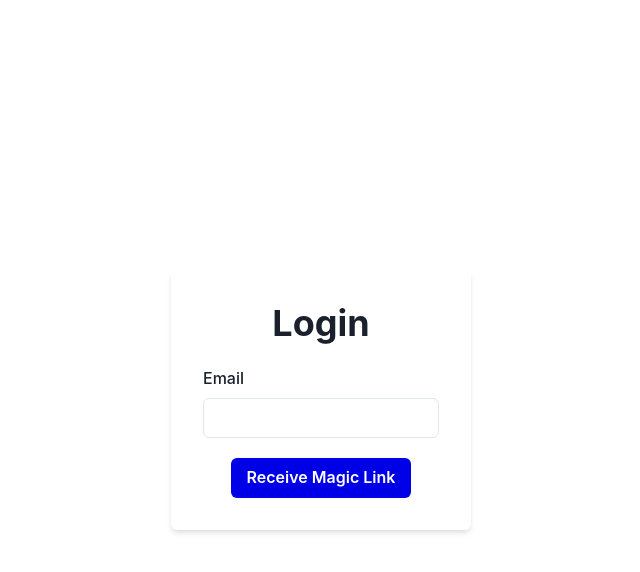
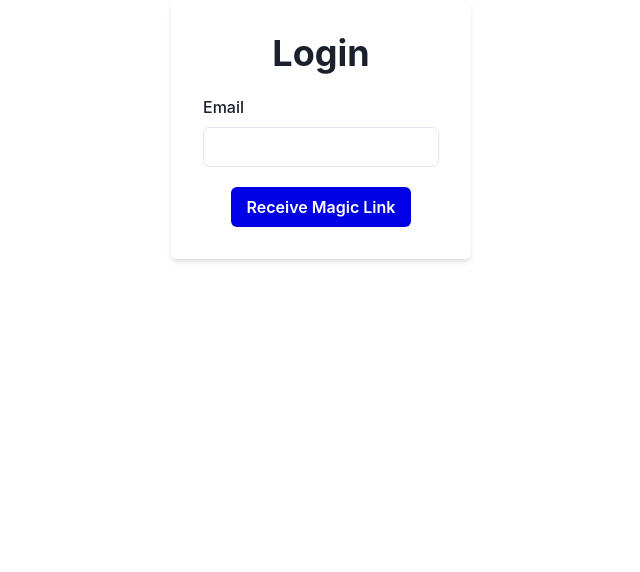
Before and after one commit to WilliamCSA04/competitive-pool, a Next.js app: page /login in a window 1280 px wide. Shown: the top 572 px of the page, without its empty margins (319-959 px from the left). Built offline with nearby package versions, Linux system fonts and the light colour scheme.

Commit message:
:lipstick: Added min height

```diff
--- a/pages/_app.js
+++ b/pages/_app.js
@@ -9,7 +9,7 @@ function MyApp({ Component, pageProps }) {
     <QueryClientProvider client={queryClient}>
       <Hydrate state={pageProps.dehydratedState}>
         <ChakraProvider theme={theme}>
-          <Box id="outer-box" maxW="full" h="100vh">
+          <Box id="outer-box" maxW="full" minH="100vh">
             <Component {...pageProps} />
           </Box>
         </ChakraProvider>
```
